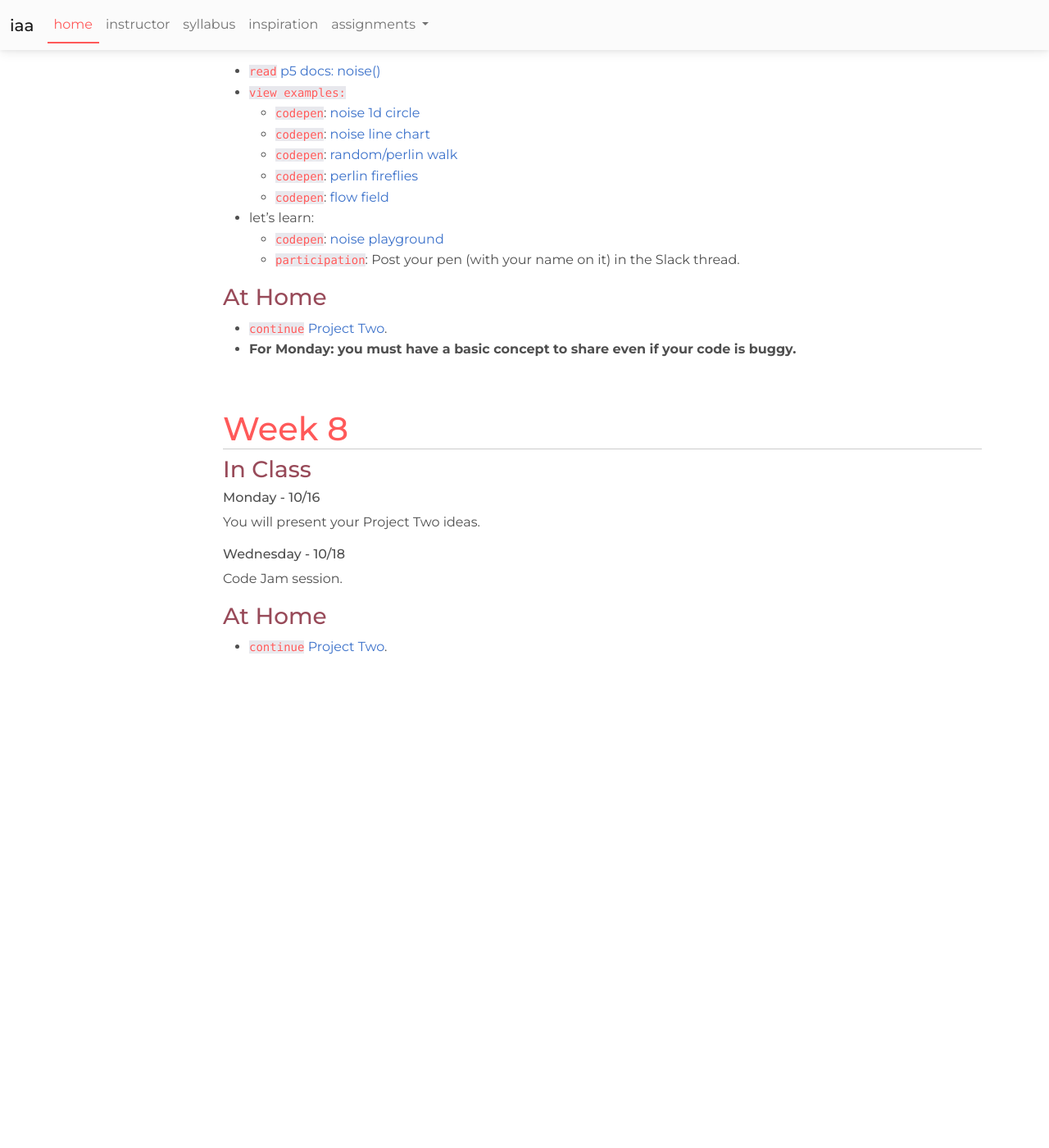
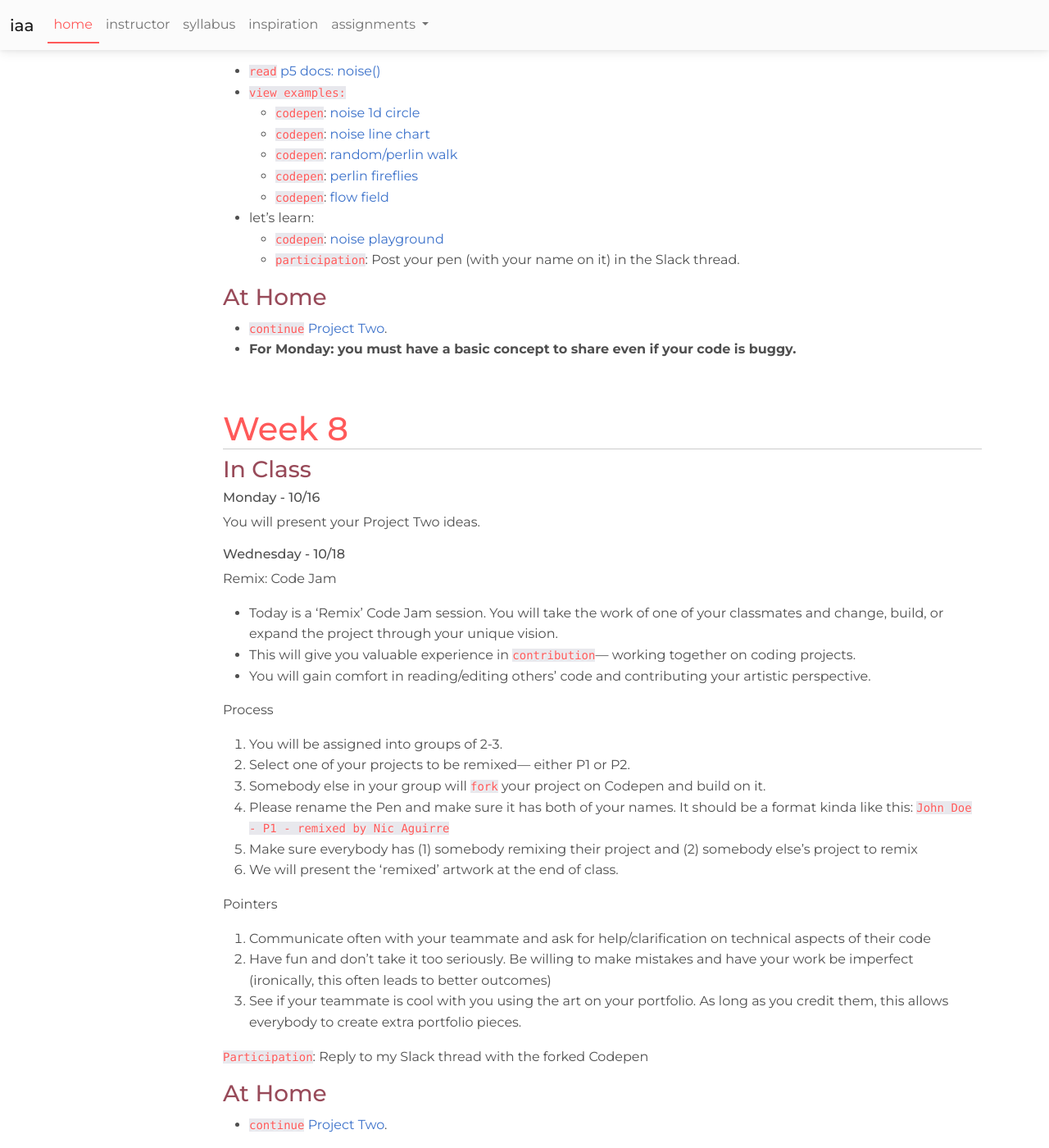
Before and after one commit to nicnosis/cu-courses, a Jekyll site: the page built from fa23/iaa/index.md, in a window 1280 px wide and 1400 px high, scrolled down 6256 px. Shown: the whole window at 82% size. Built offline with Jekyll 4.4.1, drawn with Linux system fonts in a browser that asks for light colours; nearby versions of some CDN libraries; before the commit the page ends 7074 px from its top, so only the background shows below that.

Commit message:
add iaa remix instructions

```diff
--- a/fa23/iaa/index.md
+++ b/fa23/iaa/index.md
@@ -255,7 +255,25 @@ This week we'll learn about p5's noise function and continue working on Project
 You will present your Project Two ideas.
 
 #### Wednesday - 10/18
-Code Jam session.
+Remix: Code Jam
+* Today is a ‘Remix’ Code Jam session. You will take the work of one of your classmates and change, build, or expand the project through your unique vision.
+* This will give you valuable experience in `contribution`--- working together on coding projects.
+* You will gain comfort in reading/editing others' code and contributing your artistic perspective.
+
+Process
+1. You will be assigned into groups of 2-3.
+2. Select one of your projects to be remixed--- either P1 or P2.
+3. Somebody else in your group will `fork` your project on Codepen and build on it.
+4. Please rename the Pen and make sure it has both of your names. It should be a format kinda like this: `John Doe - P1 - remixed by Nic Aguirre`
+4. Make sure everybody has (1) somebody remixing their project and (2) somebody else’s project to remix
+5. We will present the 'remixed' artwork at the end of class.
+
+Pointers
+1. Communicate often with your teammate and ask for help/clarification on technical aspects of their code
+2. Have fun and don't take it too seriously. Be willing to make mistakes and have your work be imperfect (ironically, this often leads to better outcomes)
+3. See if your teammate is cool with you using the art on your portfolio. As long as you credit them, this allows everybody to create extra portfolio pieces.
+
+`Participation`: Reply to my Slack thread with the forked Codepen
 
 ### At Home
 * `continue` [Project Two](assignments/p2.html).
```
Also changed, not shown: fa23/iaa/assignments/p2.md (+1 -1 lines), fa23/ind/index.md (+3 -0 lines).
